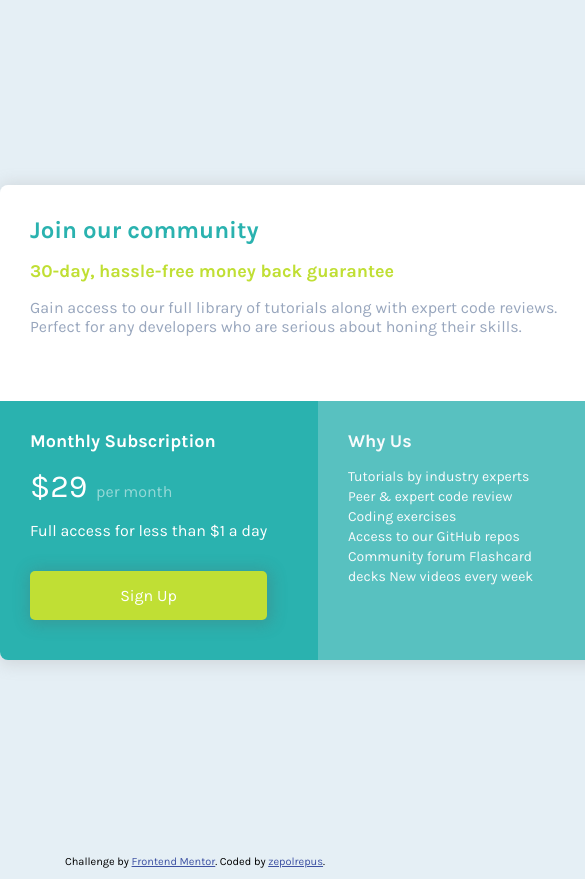
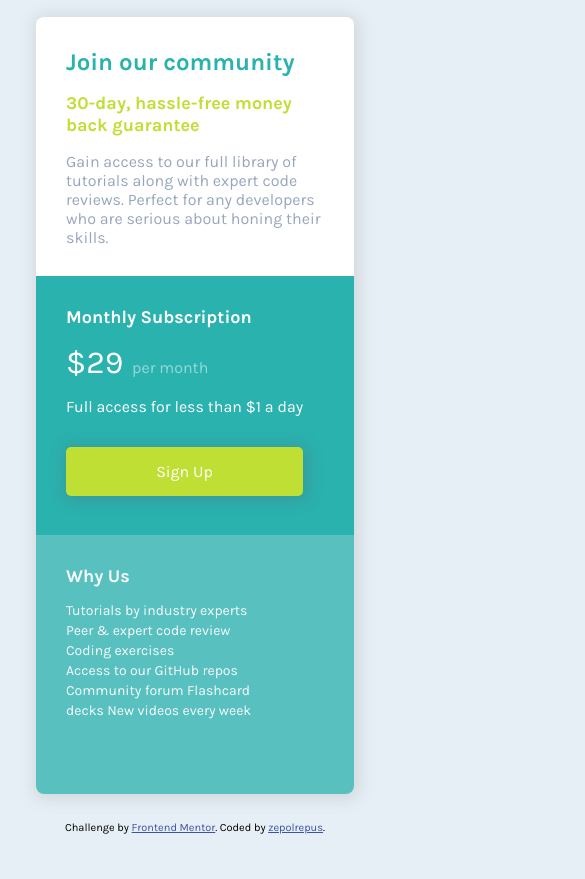
Before and after one commit to zepolrepus/single-price-grid-component-master, a plain HTML site: page index.html in a window 390 px wide. Shown: the top 879 px of the page, 585 px wide, since content can reach past the window. After the commit the page ends 845 px from the top, so only its background shows below. Drawn offline with Linux system fonts and the light colour scheme.

Commit message:
2023_03_17

```diff
--- a/css/styles.css
+++ b/css/styles.css
@@ -19,7 +19,7 @@ body {
 
 main {
     width: 100%;
-    min-height: 100vh;
+    min-height: 96vh;
     display: grid;
 }
 
@@ -137,3 +137,28 @@ main {
     align-items: stretch;
     box-shadow: .1rem .1rem .9rem .2rem  rgba(150, 148, 148, 0.25);
 }
+
+@media screen and (max-width: 680px){
+    .container{
+        width: 318px;
+        height: 777px;
+        grid-template-columns: 318px;
+        grid-template-rows: 259px 259px 259px;
+    }
+
+    .box1 {
+        grid-column-start: 1;
+        grid-column-end: 2;
+        border-radius: 8px 8px 0px 0px;
+    }
+    .box2 {
+        grid-column-start: 1;
+        grid-column-end: 2;
+        border-radius: 0px 0px 0px 0px;
+    }
+    .box3 {
+        grid-column-start: 1;
+        grid-column-end: 2;
+        border-radius: 0px 0px 8px 8px;
+    }
+}
```
Also changed, not shown: images/screeshot.png (added), 2 other files.
